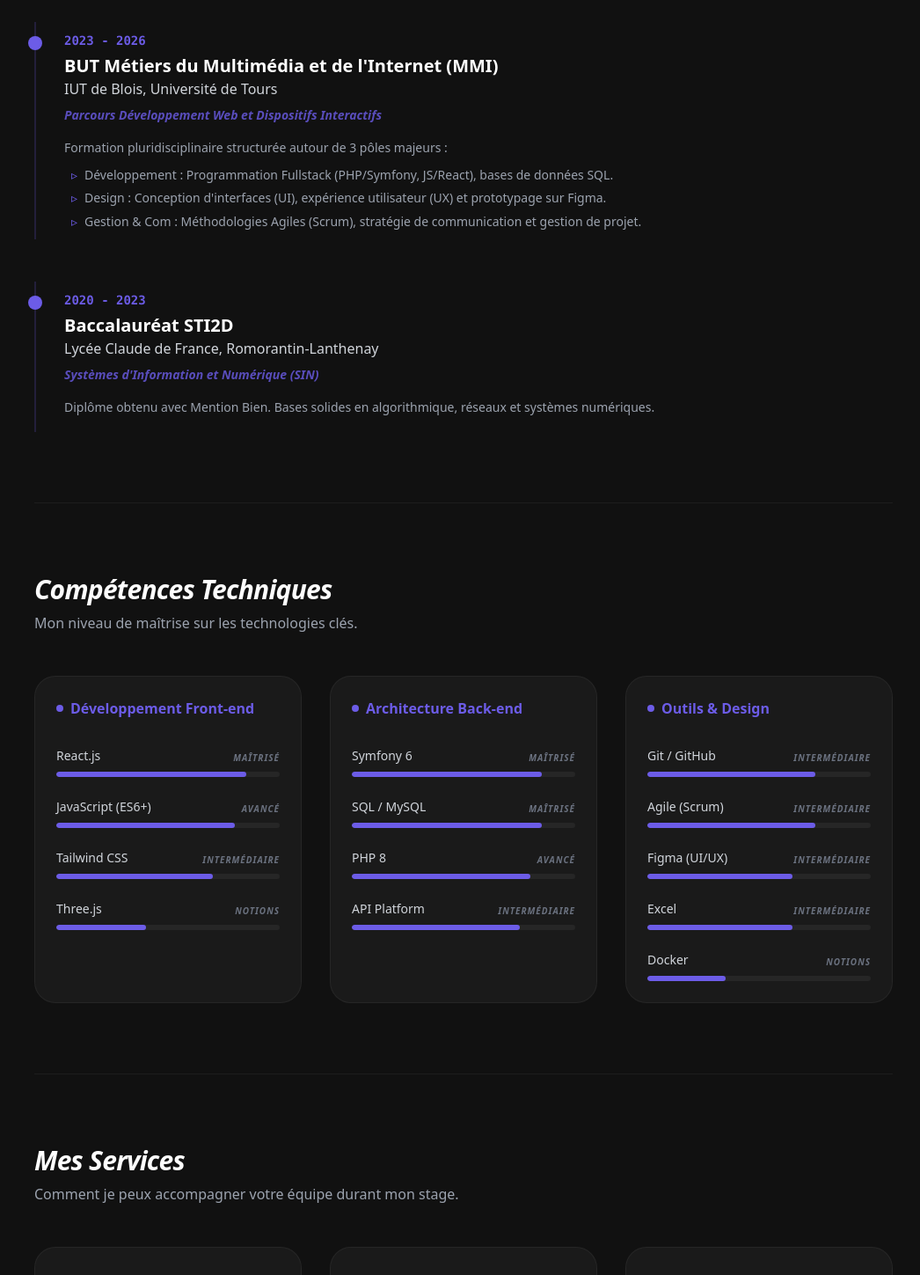
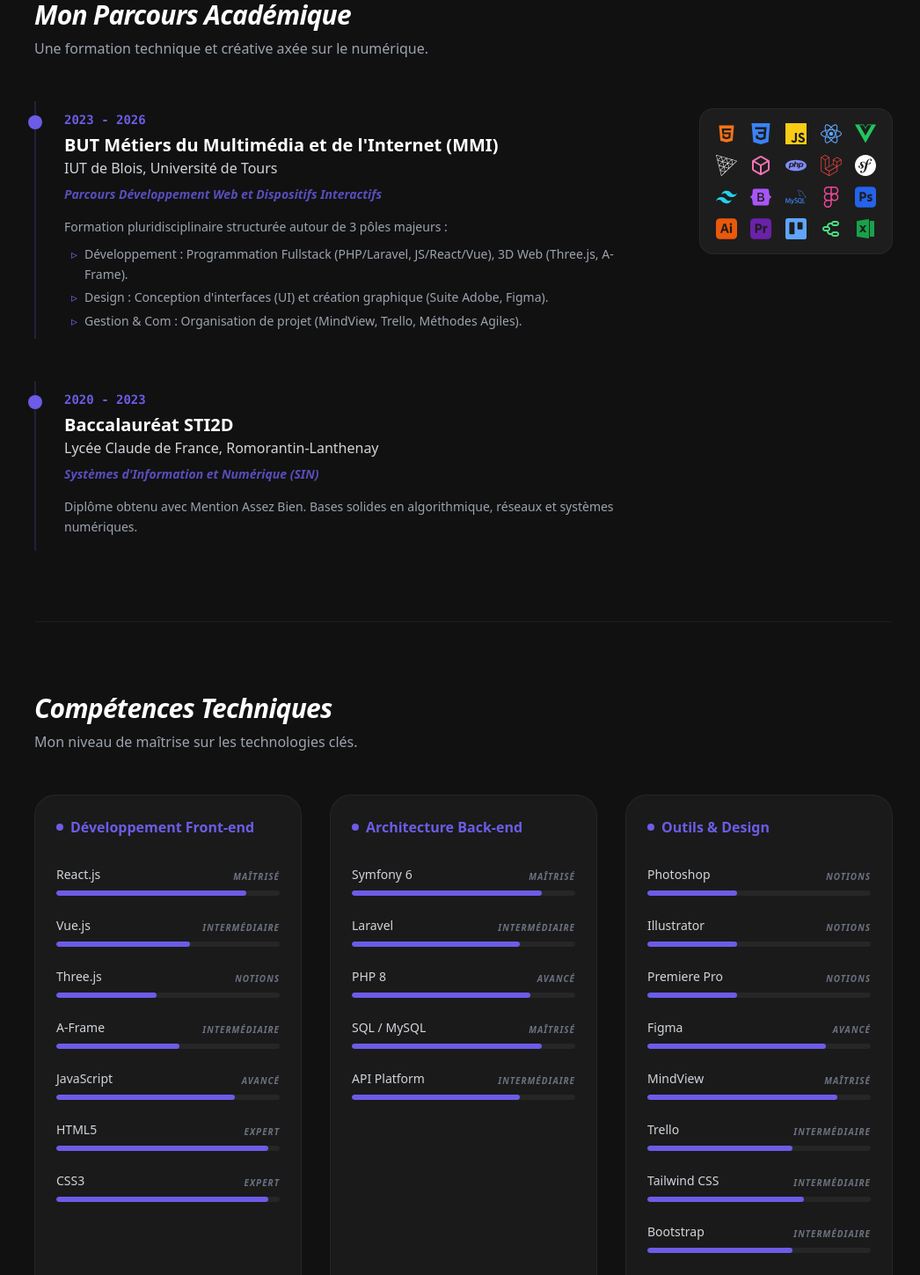
Before and after one commit to GuillemotAlexandre/portfolio, a React (Vite) app: page / in a window 1280 px wide. Shown: the part 920-2369 px from the top of the page at 88% size, without its empty margins (113-1159 px from the left). Built offline with nearby package versions, Linux system fonts and the light colour scheme.

Commit message:
avancement sur la partie a propos, contact (ajout du formulaire de contact ...), amelioration et ajout de logo pour les formation, ajout de compétence

```diff
--- a/package.json
+++ b/package.json
@@ -12,7 +12,8 @@
   "dependencies": {
     "lucide-react": "^0.575.0",
     "react": "^19.2.0",
-    "react-dom": "^19.2.0"
+    "react-dom": "^19.2.0",
+    "react-icons": "^5.5.0"
   },
   "devDependencies": {
     "@eslint/js": "^9.39.1",
--- a/src/components/About.jsx
+++ b/src/components/About.jsx
@@ -27,12 +27,14 @@ const About = () => {
         <div className="space-y-4 text-gray-400 text-lg leading-relaxed max-w-2xl">
           <p>
             Étudiant de 20 ans en deuxième année de BUT Métiers du Multimédia et de l'Internet à l'IUT de Blois.
-            Je suis actuellement à la recherche d'un stage en développement web d'une durée de 15 semaines,
+            Je suis actuellement à la recherche d'un stage en développement web d'une durée de 12 à 15 semaines,
             du 16 mars au 26 juin 2026.
           </p>
-          <p className="text-base italic">
-            "Passionné par la création d'interfaces attractives et la mise en place de solutions back-end solides,
-            mon expérience au Japon a renforcé mon autonomie et ma capacité d'adaptation en milieu professionnel international."
+          <p>
+            Passionné par la création d'interfaces attractives et la mise en place de solutions back-end solides.
+          </p>
+          <p>
+            mon expérience au Japon a renforcé mon autonomie et ma capacité d'adaptation en milieu professionnel international.
           </p>
         </div>
 
--- a/src/components/Contact.jsx
+++ b/src/components/Contact.jsx
@@ -3,6 +3,8 @@ import FadeUp from '../Animations/FadeUp';
 const Contact = () => {
   const email = "alexandreguillemot.mmi@gmail.com";
   const phone = "07 86 35 18 08";
+  const linkedin = "https://www.linkedin.com/in/alexguillemot/";
+  const github = "https://github.com/GuillemotAlexandre"; // Remplace si besoin
 
   return (
     <section id="contact" className="py-20 border-t border-white/5">
@@ -16,22 +18,34 @@ const Contact = () => {
           </div>
 
           <div className="grid grid-cols-1 lg:grid-cols-3 gap-8">
-            {/* Colonne Gauche : Infos directes */}
-            <div className="space-y-4">
-              <a href={`mailto:${email}`} className="block p-6 bg-[#1a1a1a] rounded-2xl border border-white/5 hover:border-brand transition-all group">
-                <div className="text-2xl mb-2 group-hover:scale-110 transition-transform">✉️</div>
-                <h3 className="text-white font-bold mb-1">Email</h3>
-                <p className="text-gray-400 text-sm break-all">{email}</p>
+            {/* Colonne Gauche : Réseaux & Infos */}
+            <div className="grid grid-cols-2 lg:grid-cols-1 gap-4">
+              <a href={`mailto:${email}`} className="p-4 bg-[#1a1a1a] rounded-2xl border border-white/5 hover:border-brand transition-all group">
+                <div className="text-xl mb-1 group-hover:scale-110 transition-transform">✉️</div>
+                <h3 className="text-white font-bold text-sm">Email</h3>
+                <p className="text-gray-500 text-xs truncate">{email}</p>
               </a>
 
-              <a href={`tel:${phone.replace(/\s/g, '')}`} className="block p-6 bg-[#1a1a1a] rounded-2xl border border-white/5 hover:border-brand transition-all group">
-                <div className="text-2xl mb-2 group-hover:scale-110 transition-transform">📞</div>
-                <h3 className="text-white font-bold mb-1">Téléphone</h3>
-                <p className="text-gray-400 text-sm">{phone}</p>
+              <a href={`tel:${phone.replace(/\s/g, '')}`} className="p-4 bg-[#1a1a1a] rounded-2xl border border-white/5 hover:border-brand transition-all group">
+                <div className="text-xl mb-1 group-hover:scale-110 transition-transform">📞</div>
+                <h3 className="text-white font-bold text-sm">Téléphone</h3>
+                <p className="text-gray-500 text-xs">{phone}</p>
+              </a>
+
+              <a href={linkedin} target="_blank" rel="noopener noreferrer" className="p-4 bg-[#1a1a1a] rounded-2xl border border-white/5 hover:border-brand transition-all group">
+                <div className="text-xl mb-1 group-hover:scale-110 transition-transform">🔗</div>
+                <h3 className="text-white font-bold text-sm">LinkedIn</h3>
+                <p className="text-gray-500 text-xs">Mon profil pro</p>
+              </a>
+
+              <a href={github} target="_blank" rel="noopener noreferrer" className="p-4 bg-[#1a1a1a] rounded-2xl border border-white/5 hover:border-brand transition-all group">
+                <div className="text-xl mb-1 group-hover:scale-110 transition-transform">💻</div>
+                <h3 className="text-white font-bold text-sm">GitHub</h3>
+                <p className="text-gray-500 text-xs">Mes projets</p>
               </a>
             </div>
 
-            {/* Colonne Droite : Formulaire Formspree */}
+            {/* Colonne Droite : Formulaire */}
             <div className="lg:col-span-2 p-8 bg-[#1a1a1a] rounded-2xl border border-white/5">
               <form action="https://formspree.io/f/meellryd" method="POST" className="space-y-4">
                 <div className="grid grid-cols-1 md:grid-cols-2 gap-4">
--- a/src/components/Formations.jsx
+++ b/src/components/Formations.jsx
@@ -1,4 +1,12 @@
 import FadeUp from '../Animations/FadeUp';
+import {
+  SiReact, SiPhp, SiSymfony, SiJavascript, SiMysql, SiFigma,
+  SiTailwindcss, SiBootstrap, SiLaravel, SiCss3, SiVuedotjs, SiThreedotjs,
+  SiAdobephotoshop, SiAdobeillustrator, SiAdobepremierepro, SiTrello
+} from 'react-icons/si';
+import { DiHtml5 } from 'react-icons/di';
+import { RiFileExcel2Fill, RiMindMap } from 'react-icons/ri'; // RiMindMap pour MindView
+import { TbCube } from 'react-icons/tb';
 
 const Formations = () => {
   const formationData = [
@@ -9,9 +17,31 @@ const Formations = () => {
       specialty: "Parcours Développement Web et Dispositifs Interactifs",
       details: "Formation pluridisciplinaire structurée autour de 3 pôles majeurs :",
       poles: [
-        "Développement : Programmation Fullstack (PHP/Symfony, JS/React), bases de données SQL.",
-        "Design : Conception d'interfaces (UI), expérience utilisateur (UX) et prototypage sur Figma.",
-        "Gestion & Com : Méthodologies Agiles (Scrum), stratégie de communication et gestion de projet."
+        "Développement : Programmation Fullstack (PHP/Laravel, JS/React/Vue), 3D Web (Three.js, A-Frame).",
+        "Design : Conception d'interfaces (UI) et création graphique (Suite Adobe, Figma).",
+        "Gestion & Com : Organisation de projet (MindView, Trello, Méthodes Agiles)."
+      ],
+      technos: [
+        { icon: <DiHtml5 className="text-orange-500" />, name: "HTML5" },
+        { icon: <SiCss3 className="text-blue-500" />, name: "CSS3" },
+        { icon: <SiJavascript className="text-yellow-400" />, name: "JS" },
+        { icon: <SiReact className="text-blue-400" />, name: "React" },
+        { icon: <SiVuedotjs className="text-green-500" />, name: "Vue.js" },
+        { icon: <SiThreedotjs className="text-white" />, name: "Three.js" },
+        { icon: <TbCube className="text-pink-400" />, name: "A-Frame" },
+        { icon: <SiPhp className="text-indigo-400" />, name: "PHP" },
+        { icon: <SiLaravel className="text-red-500" />, name: "Laravel" },
+        { icon: <SiSymfony className="text-white" />, name: "Symfony" },
+        { icon: <SiTailwindcss className="text-cyan-400" />, name: "Tailwind" },
+        { icon: <SiBootstrap className="text-purple-500" />, name: "Bootstrap" },
+        { icon: <SiMysql className="text-blue-500" />, name: "SQL" },
+        { icon: <SiFigma className="text-pink-500" />, name: "Figma" },
+        { icon: <SiAdobephotoshop className="text-blue-600" />, name: "Photoshop" },
+        { icon: <SiAdobeillustrator className="text-orange-600" />, name: "Illustrator" },
+        { icon: <SiAdobepremierepro className="text-purple-800" />, name: "Premiere" },
+        { icon: <SiTrello className="text-blue-400" />, name: "Trello" },
+        { icon: <RiMindMap className="text-green-400" />, name: "MindView" },
+        { icon: <RiFileExcel2Fill className="text-green-600" />, name: "Excel" }
       ]
     },
     {
@@ -19,7 +49,7 @@ const Formations = () => {
       degree: "Baccalauréat STI2D",
       institution: "Lycée Claude de France, Romorantin-Lanthenay",
       specialty: "Systèmes d'Information et Numérique (SIN)",
-      details: "Diplôme obtenu avec Mention Bien. Bases solides en algorithmique, réseaux et systèmes numériques."
+      details: "Diplôme obtenu avec Mention Assez Bien. Bases solides en algorithmique, réseaux et systèmes numériques."
     }
   ];
 
@@ -40,10 +70,11 @@ const Formations = () => {
             <div className="relative pl-8 border-l-2 border-brand/20 hover:border-brand transition-colors py-2">
               <div className="absolute w-4 h-4 bg-brand rounded-full -left-[9px] top-4 shadow-[0_0_10px_rgba(var(--brand-rgb),0.5)]"></div>
 
+              <div className="flex flex-col lg:flex-row lg:justify-between lg:items-start gap-8">
+                <div className="flex-1">
                   <span className="text-brand font-mono text-sm font-bold">{form.year}</span>
                   <h3 className="text-xl font-bold text-white mt-1">{form.degree}</h3>
                   <p className="text-gray-300 font-medium">{form.institution}</p>
-
                   <p className="text-brand/80 text-sm mt-2 font-semibold italic">{form.specialty}</p>
 
                   <div className="text-gray-400 mt-4 text-sm leading-relaxed max-w-2xl">
@@ -60,6 +91,24 @@ const Formations = () => {
                     )}
                   </div>
                 </div>
+
+                {/* Grille des technos optimisée pour le grand nombre d'icônes */}
+                {form.technos && (
+                  <div className="grid grid-cols-5 sm:grid-cols-7 lg:grid-cols-4 xl:grid-cols-5 gap-3 bg-white/5 p-4 rounded-2xl border border-white/5 h-fit self-start min-w-[220px]">
+                    {form.technos.map((tech, i) => (
+                      <div key={i} className="group relative flex justify-center">
+                        <div className="text-2xl hover:scale-120 transition-transform cursor-help">
+                          {tech.icon}
+                        </div>
+                        <span className="absolute -top-9 left-1/2 -translate-x-1/2 scale-0 group-hover:scale-100 bg-gray-800 text-white text-[10px] px-2 py-1 rounded transition-all whitespace-nowrap z-10 border border-white/10">
+                          {tech.name}
+                        </span>
+                      </div>
+                    ))}
+                  </div>
+                )}
+              </div>
+            </div>
           </FadeUp>
         ))}
       </div>
--- a/src/components/Skills.jsx
+++ b/src/components/Skills.jsx
@@ -6,28 +6,37 @@ const Skills = () => {
       title: "Développement Front-end",
       skills: [
         { name: "React.js", level: "Maîtrisé", percentage: 85 },
-        { name: "JavaScript (ES6+)", level: "Avancé", percentage: 80 },
-        { name: "Tailwind CSS", level: "Intermédiaire", percentage: 70 },
-        { name: "Three.js", level: "Notions", percentage: 40 }
+        { name: "Vue.js", level: "Intermédiaire", percentage: 60 },
+        { name: "Three.js", level: "Notions", percentage: 45 },
+        { name: "A-Frame", level: "Intermédiaire", percentage: 55 },
+        { name: "JavaScript", level: "Avancé", percentage: 80 },
+        { name: "HTML5", level: "Expert", percentage: 95 },
+        { name: "CSS3", level: "Expert", percentage: 95 }
       ]
     },
     {
       title: "Architecture Back-end",
       skills: [
         { name: "Symfony 6", level: "Maîtrisé", percentage: 85 },
+        { name: "Laravel", level: "Intermédiaire", percentage: 75 },
+        { name: "PHP 8", level: "Avancé", percentage: 80 },
         { name: "SQL / MySQL", level: "Maîtrisé", percentage: 85 },
-        { name: "PHP 8", level: "Avancé", percentage: 80 },
         { name: "API Platform", level: "Intermédiaire", percentage: 75 }
       ]
     },
     {
       title: "Outils & Design",
       skills: [
+        { name: "Photoshop", level: "Notions", percentage: 40 },
+        { name: "Illustrator", level: "Notions", percentage: 40 },
+        { name: "Premiere Pro", level: "Notions", percentage: 40 },
+        { name: "Figma", level: "Avancé", percentage: 80 },
+        { name: "MindView", level: "Maîtrisé", percentage: 85 },
+        { name: "Trello", level: "Intermédiaire", percentage: 65 },
+        { name: "Tailwind CSS", level: "Intermédiaire", percentage: 70 },
+        { name: "Bootstrap", level: "Intermédiaire", percentage: 65 },
         { name: "Git / GitHub", level: "Intermédiaire", percentage: 75 },
-        { name: "Agile (Scrum)", level: "Intermédiaire", percentage: 75 },
-        { name: "Figma (UI/UX)", level: "Intermédiaire", percentage: 65 },
-        { name: "Excel", level: "Intermédiaire", percentage: 65 },
-        { name: "Docker", level: "Notions", percentage: 35 }
+        { name: "Excel", level: "Intermédiaire", percentage: 70 }
       ]
     }
   ];
```
Also changed, not shown: 1 other file (tests, documents, lock files or other folders). Lines whose indentation alone changed are shown as unchanged.
